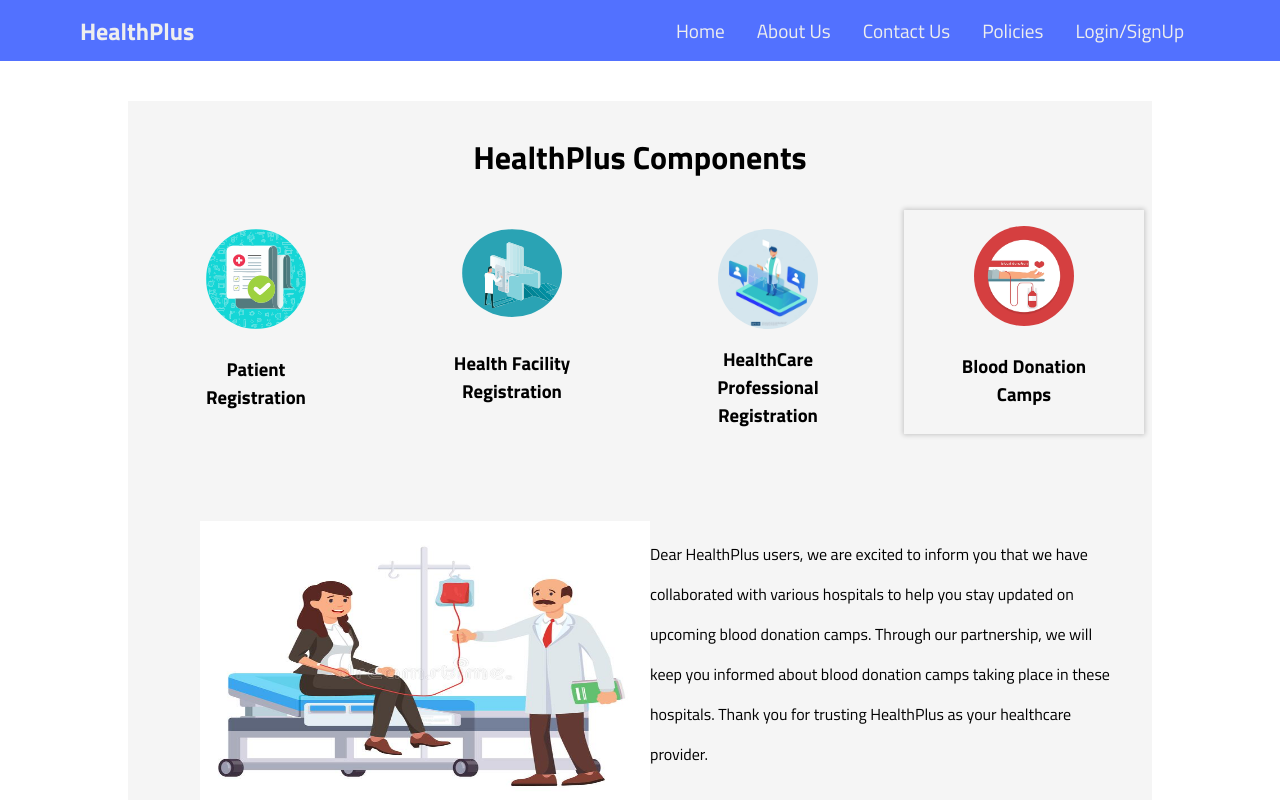
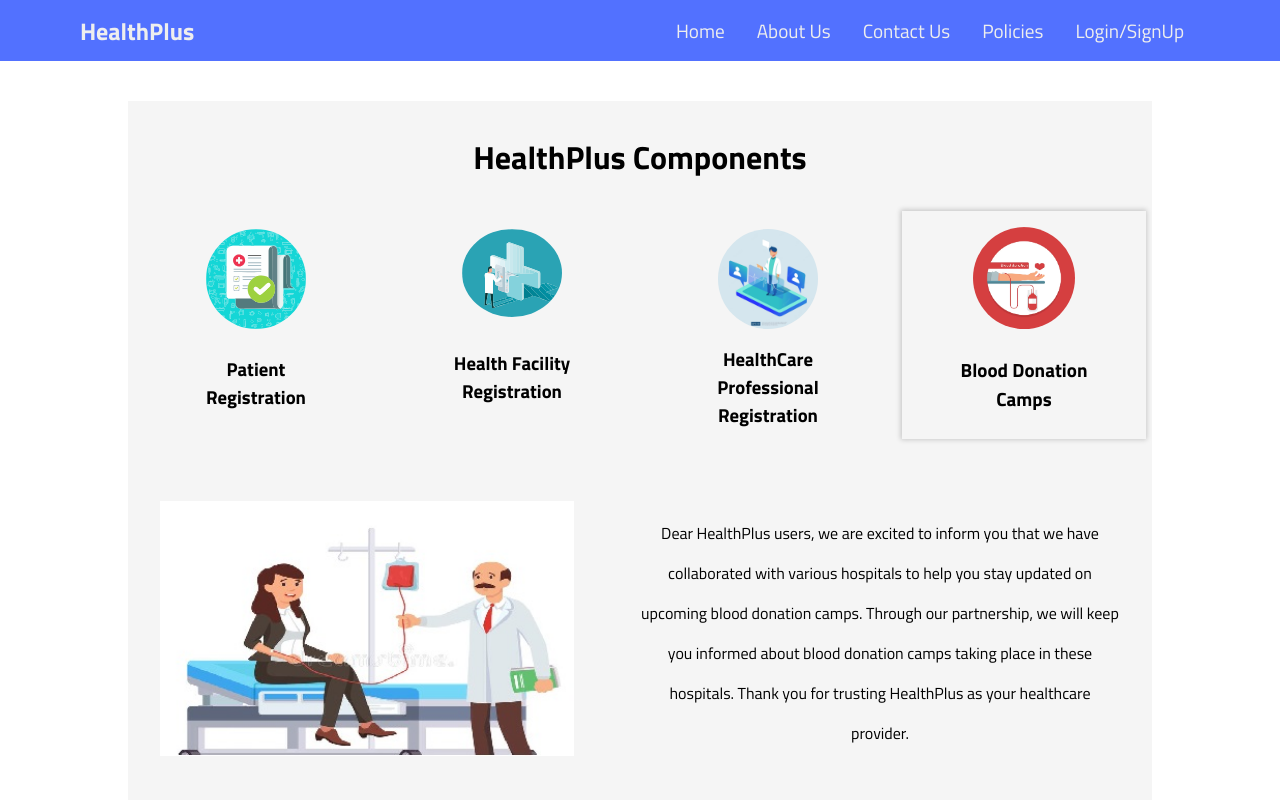
Before and after one commit to luckshay/HealthPlus-Project, a React (Create React App) app in the folder client/: page / in a window 1280 px wide. Both pictures are taken after a click on the element "Blood Donation Camps". Shown: the top 800 px of the page. Built offline with nearby package versions, Linux system fonts and the light colour scheme; no server answers.

Commit message:
uupdated responsiveness

```diff
--- a/client/src/components/pages/Home.js
+++ b/client/src/components/pages/Home.js
@@ -93,10 +93,9 @@ function Home() {
       id: 4,
       title: "Blood Donation Camps",
       image: image4,
-      //  content: 'Tab  Content',
       content: (
         <div className="tab-content-wrapper">
-          <div className="tab-content-image4">
+          <div className="tab-content-image">
             <img src={image8} alt="Patient" />
           </div>
           <div className="tab-content-text">
--- a/client/src/styles/About.css
+++ b/client/src/styles/About.css
@@ -42,7 +42,7 @@
   width: 500px;
   height:300px;
 }
-@media (max-width:786px) {
+@media (max-width:1000px) {
   .section-a{
       flex-direction: column;
       margin:0.5rem;
--- a/client/src/styles/Home.css
+++ b/client/src/styles/Home.css
@@ -51,7 +51,7 @@
   margin-right: 1rem;
 }
 .tab.active {
-  transform: translateY(-3px);
+  transform: scale(1.02);
   box-shadow: 0px 0px 5px 1px rgba(0, 0, 0, 0.2);
 }
 .tab.hover {
@@ -92,20 +92,17 @@
 .tab-content-image img {
   width: 90%;
   height: auto;
+  display: flex;
+
 }
 .tab-content-text{
   margin-bottom: 20px;
 }
-.tab-content-image4 img {
-  min-width: 450px;
-  height: auto;
-  margin: auto;
-  margin-left: 40px;
-  margin-top: 20px;
-}
+
 
 .tab-content-text {
   flex-basis: 50%;
+  max-height: 500px;
 }
 
 .tab-content-text p {
@@ -113,8 +110,8 @@
   line-height: 2.5;
   margin: 0;
 }
-/* For screens smaller than 600px */
-@media (max-width: 600px) {
+/* For screens smaller than 900px */
+@media (max-width: 1200px) {
   .top-section {
     flex-direction: column;
     margin: 1rem;
@@ -140,55 +137,10 @@
     margin-bottom: 0;
   }
 
-  .tab-content-image img {
-    width: 100%;
-  }
 
-  .tab-content-image4 img {
-    width: 100%;
-    margin-left: 0;
-  }
 }
 
-/* For screens larger than 600px */
-@media (min-width: 601px) {
-  .tab {
-    height: 14rem;
-    width: 15rem;
-  }
 
-  .tab:not(:last-child) {
-    margin-right: 1rem;
-  }
-
-  .tab-content-wrapper {
-    flex-direction: row;
-    text-align: left;
-  }
-
-  .tab-content-image {
-    flex-basis: 50%;
-    padding-right: 20px;
-    margin-bottom: 30px;
-  }
-
-  .tab-content-image img {
-    width: 90%;
-    height: auto;
-  }
-
-  .tab-content-image4 img {
-    width: 370px;
-    height: 300px;
-    margin: auto;
-    margin-left: 40px;
-    margin-top: 20px;
-  }
-
-  .tab-content-text {
-    flex-basis: 50%;
-  }
-}
 
 /********************************************************************************************************8*/
 .statistics {
--- a/client/src/styles/header.css
+++ b/client/src/styles/header.css
@@ -36,6 +36,7 @@
 	height: 100vh;
 	background-color: var(--mainColor);
 	transition: all 0.3s ease-in-out;
+	z-index: 5;
   }
 
   nav.nav-active {
```
Also changed, not shown: client/src/assets/images/blooddonation-camp-homepage.jpg.
